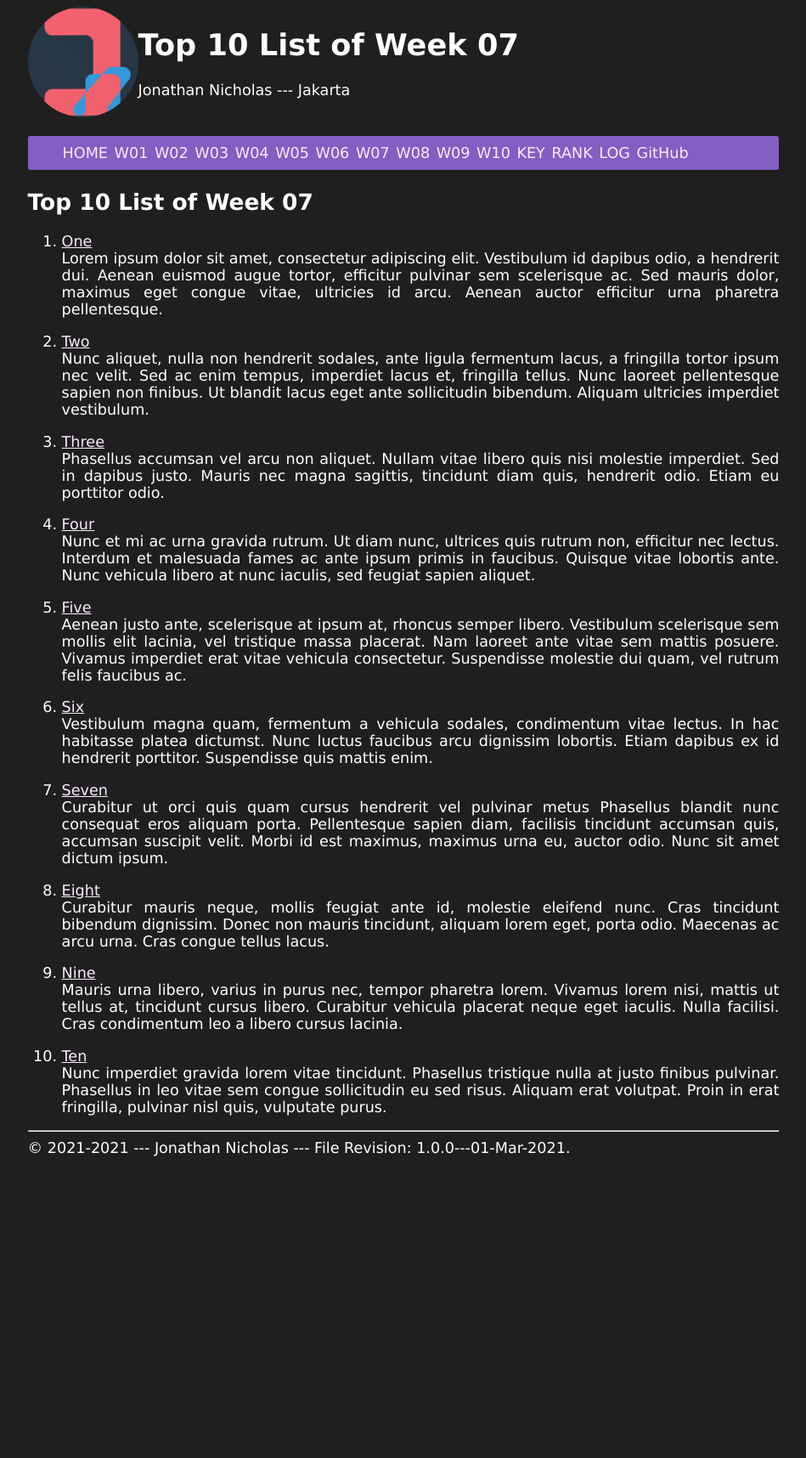
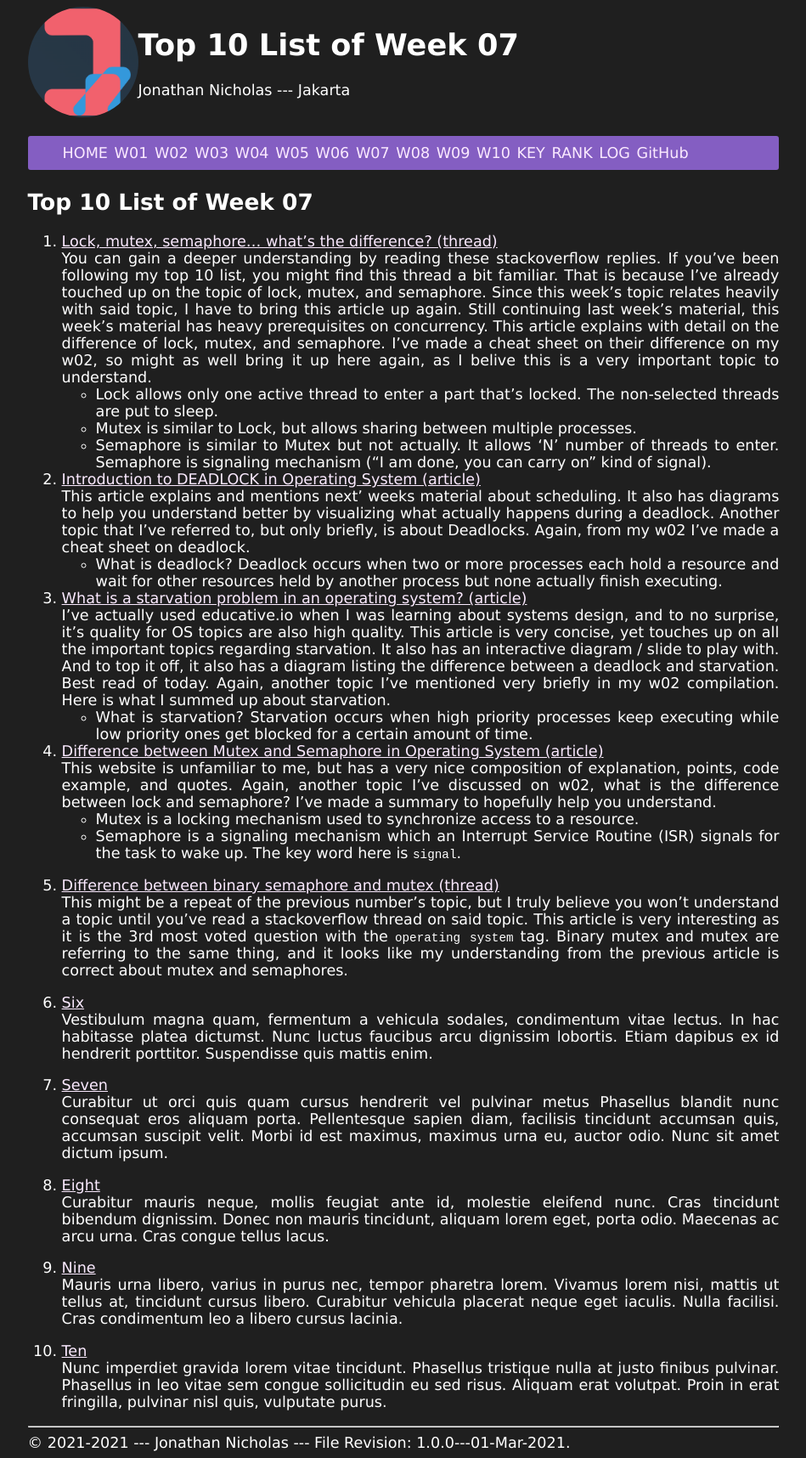
Before and after one commit to jojonicho/os211, a Jekyll site: the page built from w07.md, in a window 1280 px wide. Shown: the whole page at 85% size, without its empty margins (165-1114 px from the left). Built offline with Jekyll 4.4.1, drawn with Linux system fonts in a browser that asks for light colours; our own code applies the rules of GitHub Pages for plain Markdown files; before the commit the page ends 1369 px from its top, so only the background shows below that.

Commit message:
do week7 task, add 5 out of 10 w07.md

```diff
--- a/w07.md
+++ b/w07.md
@@ -5,40 +5,32 @@ permalink: /W07/
 
 # Top 10 List of Week 07
 
-1. [One](https://en.wikipedia.org/wiki/1)<br>
-Lorem ipsum dolor sit amet, consectetur adipiscing elit.
-Vestibulum id dapibus odio, a hendrerit dui.
-Aenean euismod augue tortor, efficitur pulvinar sem scelerisque ac.
-Sed mauris dolor, maximus eget congue vitae, ultricies id arcu.
-Aenean auctor efficitur urna pharetra pellentesque.
+1. [Lock, mutex, semaphore… what's the difference? (thread)](https://stackoverflow.com/questions/2332765/lock-mutex-semaphore-whats-the-difference)<br>
+You can gain a deeper understanding by reading these stackoverflow replies.
+If you've been following my top 10 list, you might find this thread a bit familiar. That is because I've already touched up on the topic of lock, mutex, and semaphore. Since this week's topic relates heavily with said topic, I have to bring this article up again. Still continuing last week's material, this week's material has heavy prerequisites on concurrency. This article explains with detail on the difference of lock, mutex, and semaphore. I've made a cheat sheet on their difference on my w02, so might as well bring it up here again, as I belive this is a very important topic to understand.
+- Lock allows only one active thread to enter a part that’s locked. The non-selected threads are put to sleep.
+- Mutex is similar to Lock, but allows sharing between multiple processes.
+- Semaphore is similar to Mutex but not actually. It allows ‘N’ number of threads to enter. Semaphore is signaling mechanism (“I am done, you can carry on” kind of signal).
 
-2. [Two](https://en.wikipedia.org/wiki/2)<br>
-Nunc aliquet, nulla non hendrerit sodales, ante ligula fermentum lacus, a fringilla tortor ipsum nec velit.
-Sed ac enim tempus, imperdiet lacus et, fringilla tellus.
-Nunc laoreet pellentesque sapien non finibus.
-Ut blandit lacus eget ante sollicitudin bibendum.
-Aliquam ultricies imperdiet vestibulum.
+2. [Introduction to DEADLOCK in Operating System (article)](https://www.guru99.com/deadlock-in-operating-system.html)<br>
+This article explains and mentions next' weeks material about scheduling. It also has diagrams to help you understand better by visualizing what actually happens during a deadlock.
+Another topic that I've referred to, but only briefly, is about Deadlocks. Again, from my w02 I've made a cheat sheet on deadlock.
+- What is deadlock? Deadlock occurs when two or more processes each hold a resource and wait for other resources held by another process but none actually finish executing.
 
-3. [Three](https://en.wikipedia.org/wiki/3)<br>
-Phasellus accumsan vel arcu non aliquet.
-Nullam vitae libero quis nisi molestie imperdiet.
-Sed in dapibus justo.
-Mauris nec magna sagittis, tincidunt diam quis, hendrerit odio.
-Etiam eu porttitor odio.
+3. [What is a starvation problem in an operating system? (article)](https://www.educative.io/edpresso/what-is-a-starvation-problem-in-an-operating-system)<br>
+I've actually used educative.io when I was learning about systems design, and to no surprise, it's quality for OS topics are also high quality. This article is very concise, yet touches up on all the important topics regarding starvation. It also has an interactive diagram / slide to play with. And to top it off, it also has a diagram listing the difference between a deadlock and starvation. Best read of today.
+Again, another topic I've mentioned very briefly in my w02 compilation. Here is what I summed up about starvation.
+- What is starvation? Starvation occurs when high priority processes keep executing while low priority ones get blocked for a certain amount of time.
 
-4. [Four](https://en.wikipedia.org/wiki/4)<br>
-Nunc et mi ac urna gravida rutrum.
-Ut diam nunc, ultrices quis rutrum non, efficitur nec lectus.
-Interdum et malesuada fames ac ante ipsum primis in faucibus.
-Quisque vitae lobortis ante.
-Nunc vehicula libero at nunc iaculis, sed feugiat sapien aliquet.
+4. [Difference between Mutex and Semaphore in Operating System (article)](https://afteracademy.com/blog/difference-between-mutex-and-semaphore-in-operating-system)<br>
+This website is unfamiliar to me, but has a very nice composition of explanation, points, code example, and quotes.
+Again, another topic I've discussed on w02, what is the difference between lock and semaphore? I've made a summary to hopefully help you understand.
+- Mutex is a locking mechanism used to synchronize access to a resource.
+- Semaphore is a signaling mechanism which an Interrupt Service Routine (ISR) signals for the task to wake up.
+The key word here is `signal`.
 
-5. [Five](https://en.wikipedia.org/wiki/5)<br>
-Aenean justo ante, scelerisque at ipsum at, rhoncus semper libero.
-Vestibulum scelerisque sem mollis elit lacinia, vel tristique massa placerat.
-Nam laoreet ante vitae sem mattis posuere.
-Vivamus imperdiet erat vitae vehicula consectetur.
-Suspendisse molestie dui quam, vel rutrum felis faucibus ac.
+5. [Difference between binary semaphore and mutex (thread)](https://stackoverflow.com/questions/62814/difference-between-binary-semaphore-and-mutex)<br>
+This might be a repeat of the previous number's topic, but I truly believe you won't understand a topic until you've read a stackoverflow thread on said topic. This article is very interesting as it is the 3rd most voted question with the `operating system` tag. Binary mutex and mutex are referring to the same thing, and it looks like my understanding from the previous article is correct about mutex and semaphores.
 
 6. [Six](https://en.wikipedia.org/wiki/6)<br>
 Vestibulum magna quam, fermentum a vehicula sodales, condimentum vitae lectus.
```
Also changed, not shown: TXT/mylog.txt (+7 -0 lines), 7 other files.
